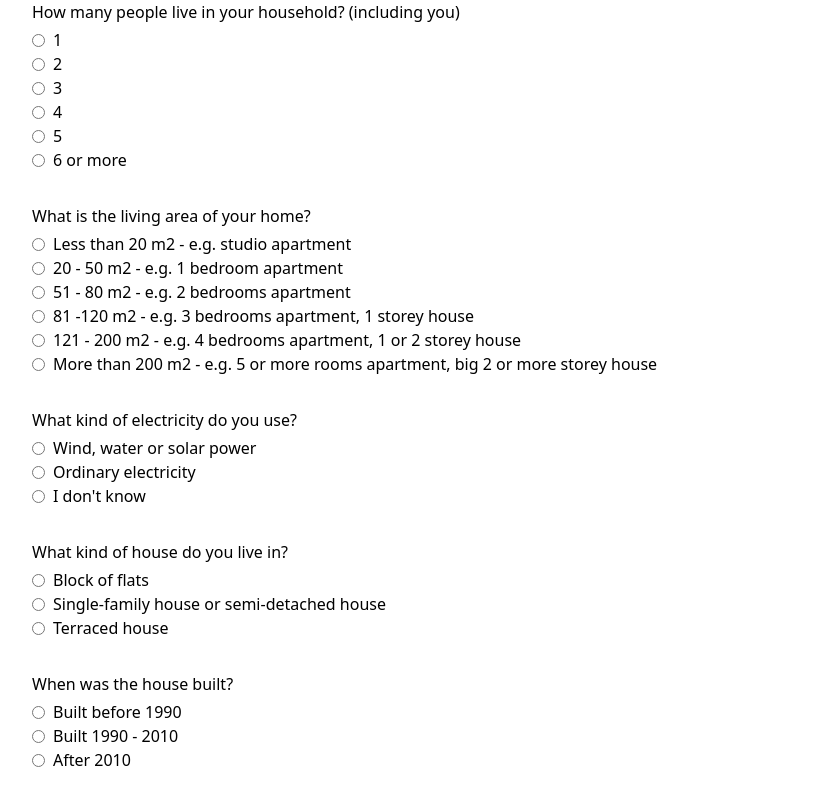
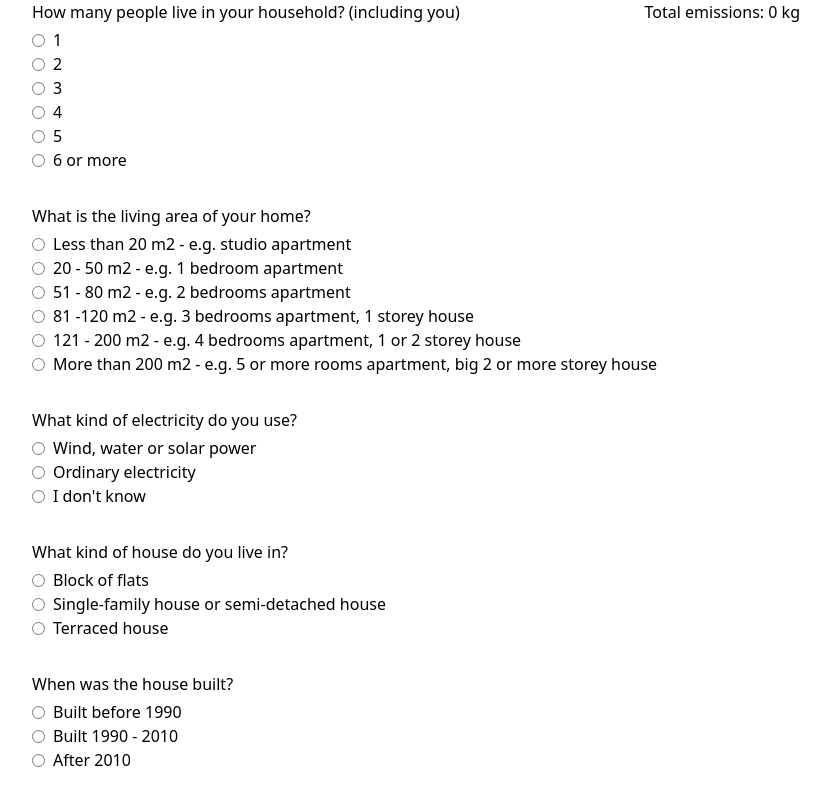
Before and after one commit to joonasnuutinen/lifestyle-transformer, a Next.js app: page / in a window 1280 px wide. Shown: the top 800 px of the page, without its empty margins (224-1054 px from the left). Built offline with nearby package versions, Linux system fonts and the light colour scheme.

Commit message:
Calculate emissions

```diff
--- a/app/page.tsx
+++ b/app/page.tsx
@@ -1,12 +1,15 @@
 "use client";
 
 import { useState } from "react";
+import { evaluate } from "mathjs";
 import questions from "@/data/questions.json";
+import parsedConstants from "@/data/constants.json";
 
 interface Choice {
   choiceText: string;
   choiceTranslationKey: string;
   choiceValue: number | string;
+  relatedVariableValue?: number | string;
 }
 
 interface Question {
@@ -17,11 +20,16 @@ interface Question {
   questionText: string;
   sortKey: string;
   variableName: string;
+  relatedVariableName?: string;
 }
+
+type AssignmentValue = number | string;
 
 type SetQuestionAnswer = (key: string, value: string) => void;
 
 type SetAnswer = (value: string) => void;
+
+const constants = parsedConstants as Record<string, number>;
 
 function Choice(props: {
   choice: Choice;
@@ -68,15 +76,23 @@ function Question(props: {
   );
 }
 
-export default function Home() {
-  const [answers, setAnswers] = useState<Record<string, string>>({});
+function TotalEmissions({ emissionsInKg }: { emissionsInKg: number }) {
+  return (
+    <aside className="fixed top-0 inset-x-0 max-w-3xl mx-auto text-right">
+      <span className="bg-white">
+        Total emissions: <output>{emissionsInKg.toFixed(0)}</output> kg
+      </span>
+    </aside>
+  );
+}
 
-  const setQuestionAnswer: SetQuestionAnswer = (key, value) =>
-    setAnswers((a) => ({
-      ...a,
-      [key]: value,
-    }));
-
+function Questionnaire({
+  answers,
+  setQuestionAnswer,
+}: {
+  answers: Record<string, string>;
+  setQuestionAnswer: SetQuestionAnswer;
+}) {
   return (
     <form className="max-w-3xl mx-auto flex flex-col gap-8">
       {questions.map((question) => (
@@ -90,3 +106,83 @@ export default function Home() {
     </form>
   );
 }
+
+export default function Home() {
+  const [answers, setAnswers] = useState<Record<string, string>>({});
+
+  const setQuestionAnswer: SetQuestionAnswer = (key, value) =>
+    setAnswers((a) => ({
+      ...a,
+      [key]: value,
+    }));
+
+  const replaceVariables = (
+    formula: string,
+    assignments: Record<string, number | string>,
+  ) =>
+    formula.replaceAll(/[A-Z]+[A-Z0-9_]*/g, (variableName) =>
+      assignments.hasOwnProperty(variableName)
+        ? `${assignments[variableName]}`
+        : variableName,
+    );
+
+  const assignmentsFromAnswers = Object.entries(answers).reduce<
+    Record<string, string>
+  >((acc, [questionId, choiceId]) => {
+    const question = questions.find(({ id }) => id === questionId);
+
+    if (!question) return acc;
+
+    const { choices, variableName, relatedVariableName } = question;
+
+    const { choiceValue, relatedVariableValue } = choices.find(
+      ({ choiceTranslationKey }) => choiceTranslationKey === choiceId,
+    ) as Choice;
+
+    const relatedVariableAssignment =
+      relatedVariableName && relatedVariableValue !== undefined
+        ? {
+            [relatedVariableName]: replaceVariables(
+              relatedVariableValue.toString(),
+              constants,
+            ),
+          }
+        : {};
+
+    return {
+      ...acc,
+      [variableName]: replaceVariables(choiceValue.toString(), constants),
+      ...relatedVariableAssignment,
+    };
+  }, {});
+
+  // By now, constants have been replaced. However, there might be variables referencing to values set by other assignments
+  // so replace them, too.
+  const replacedAssignmentsFromAnswers = Object.fromEntries(
+    Object.entries(assignmentsFromAnswers).map(([variableName, value]) => {
+      return [variableName, replaceVariables(value, assignmentsFromAnswers)];
+    }),
+  );
+
+  const assignments = {
+    ...constants,
+    ...replacedAssignmentsFromAnswers,
+  };
+
+  const emissionsInKg = questions.reduce<number>((acc, { formula }, i) => {
+    const replacedFormula = replaceVariables(formula, assignments);
+
+    try {
+      return acc + evaluate(replacedFormula);
+    } catch (e) {
+      return acc;
+    }
+  }, 0);
+
+  return (
+    <main>
+      <Questionnaire answers={answers} setQuestionAnswer={setQuestionAnswer} />
+      <TotalEmissions emissionsInKg={emissionsInKg} />
+    </main>
+  );
+}
--- a/package.json
+++ b/package.json
@@ -9,6 +9,7 @@
     "lint": "next lint"
   },
   "dependencies": {
+    "mathjs": "^12.3.2",
     "next": "14.1.0",
     "react": "^18",
     "react-dom": "^18"
```
Also changed, not shown: data/constants.json (renamed from data/variables.json), 1 other file (tests, documents, lock files or other folders).
